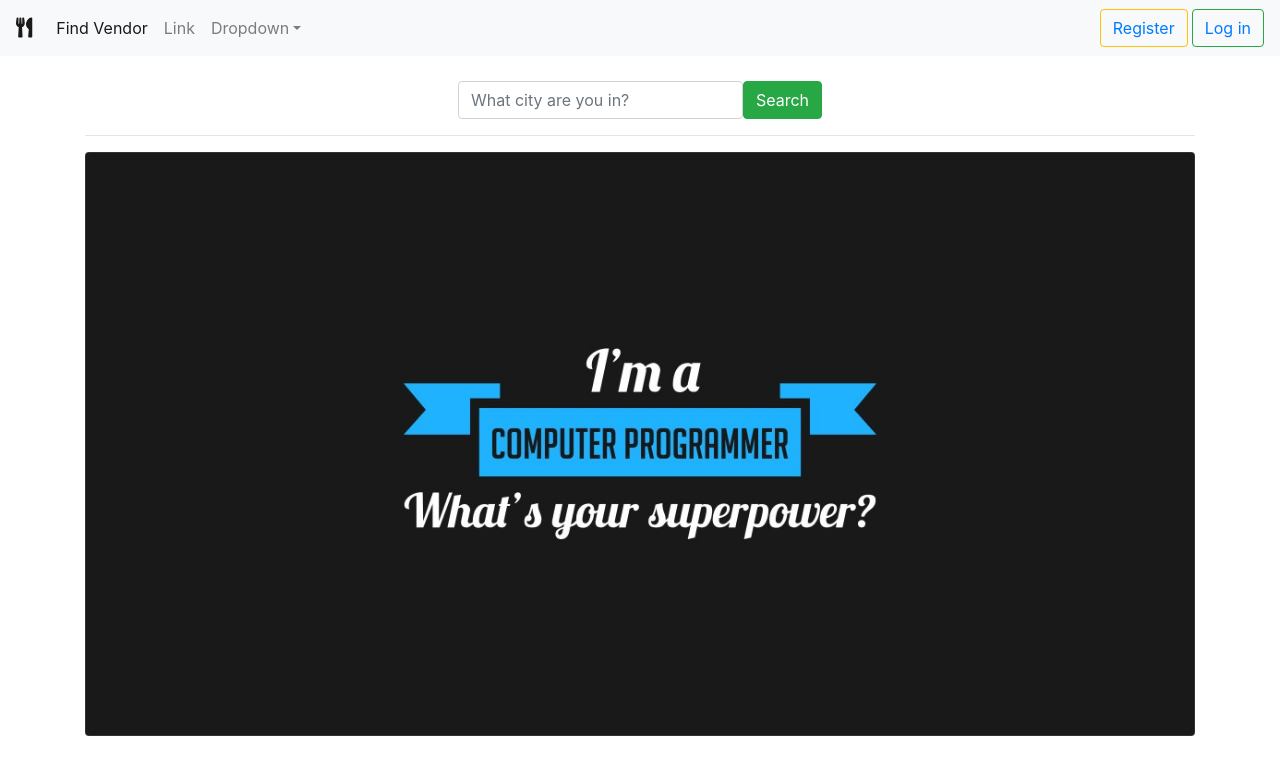
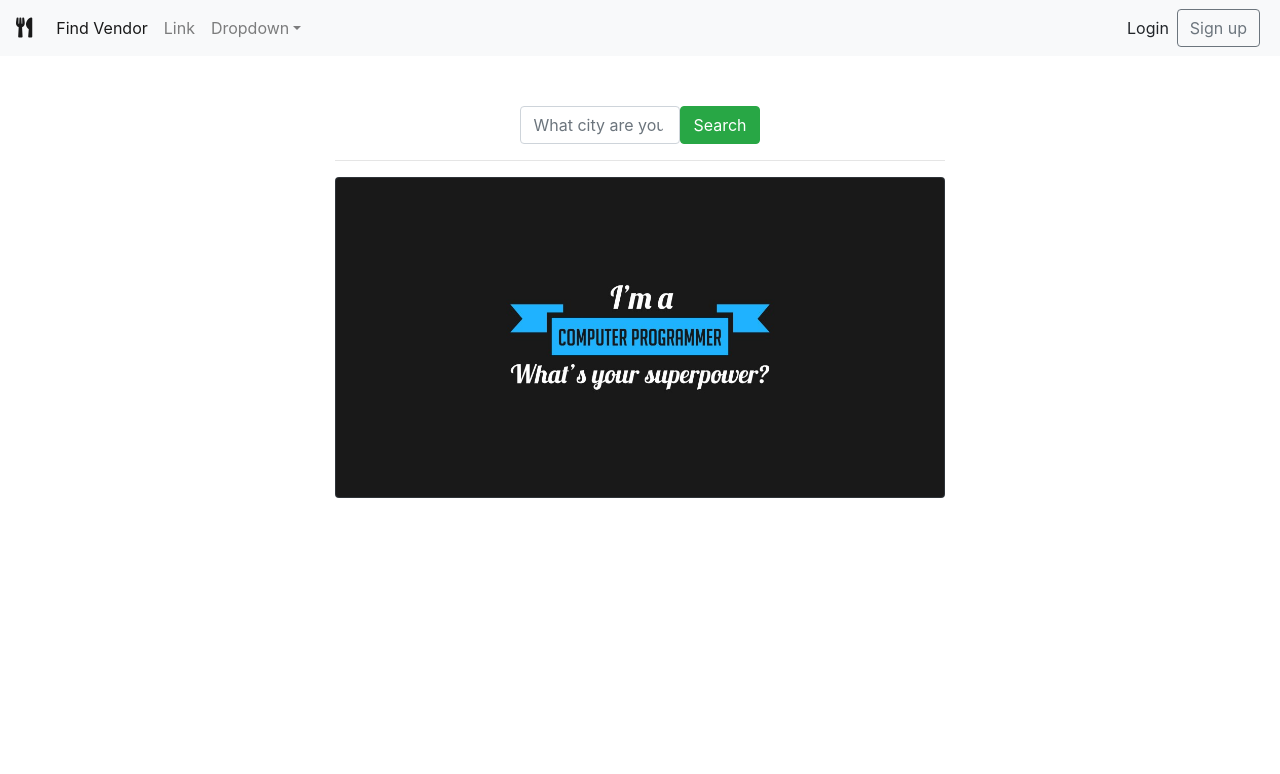
Before and after one commit to respici0/Vendors, a React (Create React App) app in the folder vendors/: page /home in a window 1280 px wide. Shown: the top 774 px of the page. Built offline with nearby package versions, Linux system fonts and the light colour scheme.

Commit message:
figut out CORs tomorrow

```diff
--- a/vendors/public/css/layout.css
+++ b/vendors/public/css/layout.css
@@ -1,3 +1,15 @@
+/* NavBar */
+
+.navbar a {
+  text-decoration: "none";
+  color: inherit;
+}
+
+.navbar a:hover {
+  text-decoration: "none";
+  color: inherit;
+}
+
 /* login page */
 
 #loginPage {
@@ -59,11 +71,16 @@ span {
 
 /*Home Page*/
 
+/* searched vendors card */
+
 #home .searchBar {
-  margin-top: 25px;
+  margin-top: 50px;
 }
 
-/* searched vendors card */
+#home.container {
+  position: relative;
+  width: 50%;
+}
 
 #home .card:hover .card-img {
   opacity: 0.5;
@@ -73,10 +90,15 @@ span {
   opacity: 1;
   top: 50%;
   left: 50%;
+  position: absolute;
   text-align: center;
+}
+
+#home h5 p {
   color: white;
+  position: absolute;
   font-size: 16px;
-  padding: 16px 32px;
+  padding: 12px 32px;
 }
 
 #home .card-img-overlay {
@@ -92,7 +114,7 @@ span {
 
 #home .card-title {
   text-align: center;
-  font-size: 34px;
+  font-size: 42px;
 }
 
 #home .card-img {
--- a/vendors/src/components/Home.js
+++ b/vendors/src/components/Home.js
@@ -18,7 +18,7 @@ class Home extends React.Component {
   };
 
   onSearchClick = () => {
-    console.log("Search button clicked", this.state);
+    console.log("Search button clicked", this.state.searchedCity);
     UserService.YelpApiSearch(
       this.state.searchedCity,
       this.onYelpApiSearchSuccess,
@@ -38,7 +38,6 @@ class Home extends React.Component {
     return (
       <React.Fragment>
         <div id="home" className="container">
-          <form>
           <div className="searchBar">
             <div className="row d-flex justify-content-center">
               <input
@@ -57,8 +56,8 @@ class Home extends React.Component {
               </button>
             </div>
           </div>
-          </form>
-          <hr style={{ borderWidth: "1px" }} />
+
+          <hr />
           <div className="searchedVendors">
             <div className="card bg-dark text-white">
               <img className="card-img" src={image} alt="Vendor" />
--- a/vendors/src/components/NavBar.js
+++ b/vendors/src/components/NavBar.js
@@ -58,17 +58,19 @@ class NavBar extends React.Component {
                 </div>
               </li>
             </ul>
+            <div className="mr-2">
+              <a href="/Login">Login</a>
+            </div>
             <button
-              className="btn btn-outline-warning my-2 my-sm-0 mr-1"
+              className="btn btn-outline-secondary my-2 my-sm-0 mr-1"
               type="button"
             >
-              <a href="/Register">Register</a>
-            </button>
-            <button
-              className="btn btn-outline-success my-2 my-sm-0"
-              type="button"
-            >
-              <a href="/Login">Log in</a>
+              <a
+                href="/Register"
+                // style={{ textDecoration: "none", color: "inherit" }}
+              >
+                Sign up
+              </a>
             </button>
           </div>
         </nav>
--- a/vendors/src/components/Register.js
+++ b/vendors/src/components/Register.js
@@ -52,7 +52,7 @@ class Register extends React.Component {
                   className="btn btn-success"
                   onClick={this.onRegisterButtonClick}
                 >
-                  Register
+                  Sign up
                 </button>
               </div>
             </div>
--- a/vendors/src/services/UserService.js
+++ b/vendors/src/services/UserService.js
@@ -1,5 +1,6 @@
 import axios from "axios";
-require("dotenv").config();
+import dotenv from "dotenv";
+dotenv.config();
 
 class UserService {
   // static Register(data, onSuccess, onError) {
@@ -23,12 +24,14 @@ class UserService {
 
   static YelpApiSearch(searchedCity, onSuccess, onError) {
     const config = {
-      Authorization: process.env.REACT_APP_KEY
+      Authorization: process.env.REACT_APP_KEY,
+      "Access-Control-Alllow-Origin": "*"
     };
     axios
       .get(
         `https://cors-anywhere.herokuapp.com/https://api.yelp.com/v3/businesses/search?categories=foodtrucks&location=${searchedCity}`,
         {
+          withCredentials: true,
           headers: config
         }
       )
```
Lines whose indentation alone changed are shown as unchanged.
